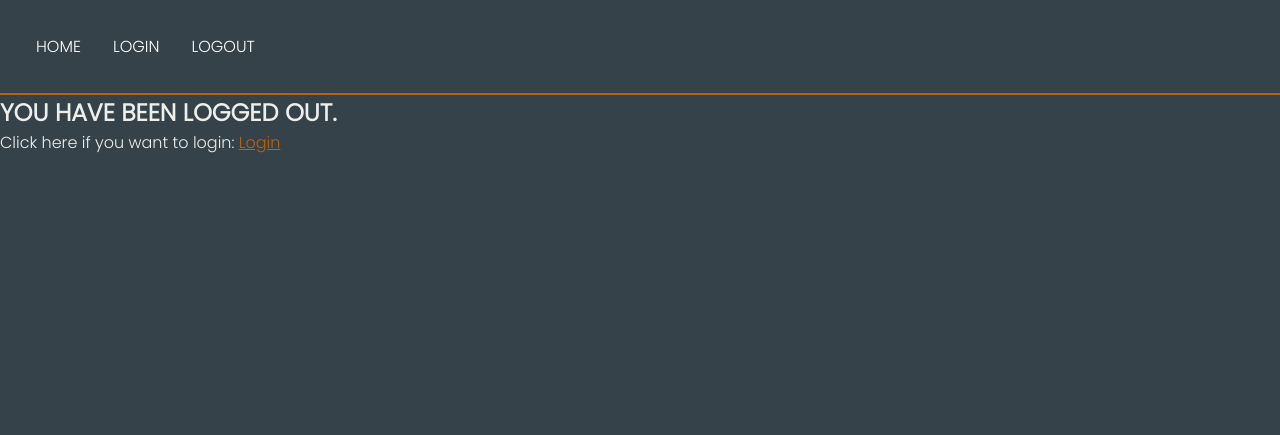
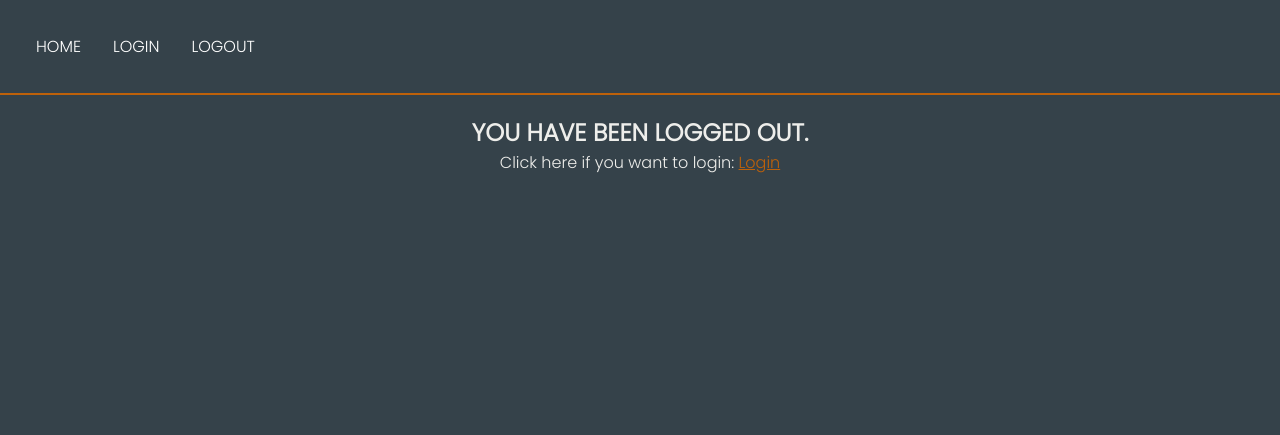
Before and after one commit to karloresetar/Student-Enrollment-System, a Django app: page /logout/ in a window 1280 px wide. Shown: the top 435 px of the page. Run offline with Django 4.2, Linux system fonts and the light colour scheme.

Commit message:
added some changes to css and html

```diff
--- a/myProject/myApp/static/style.css
+++ b/myProject/myApp/static/style.css
@@ -87,6 +87,14 @@ li a:hover {
     background-color: #111;
 }
 
+/* ispis na home pageu */
+.main-section{
+    display: flex;
+    align-items: center;
+    padding: 20px;
+    flex-direction: column;
+}
+
 /* Login form */
 .center {
     display: flex;
--- a/myProject/myApp/templates/home.html
+++ b/myProject/myApp/templates/home.html
@@ -1,7 +1,11 @@
 {% extends 'base.html' %} {% block content %}
 {% csrf_token %}
-
+<div class="main-section">
 <h2>Welcome {{ request.user.username|capfirst }}</h2>
+{% if request.user.role|lower == 'admin' %}
+    <p>If you want to add new user click: <a href="{% url 'adduser' %}">here</a></p>
+{% endif %}
+</div>
 
 {% csrf_token %}
 
--- a/myProject/myApp/templates/logout.html
+++ b/myProject/myApp/templates/logout.html
@@ -1,8 +1,8 @@
 {% extends 'base.html' %} {% block content %}
-
+<div class="main-section">
 <h2>You have been logged out.</h2>
 
 <p>Click here if you want to login: <a href="{%url 'login'%}">Login</a></p>
-
+</div>
 
 {% endblock %}
```
